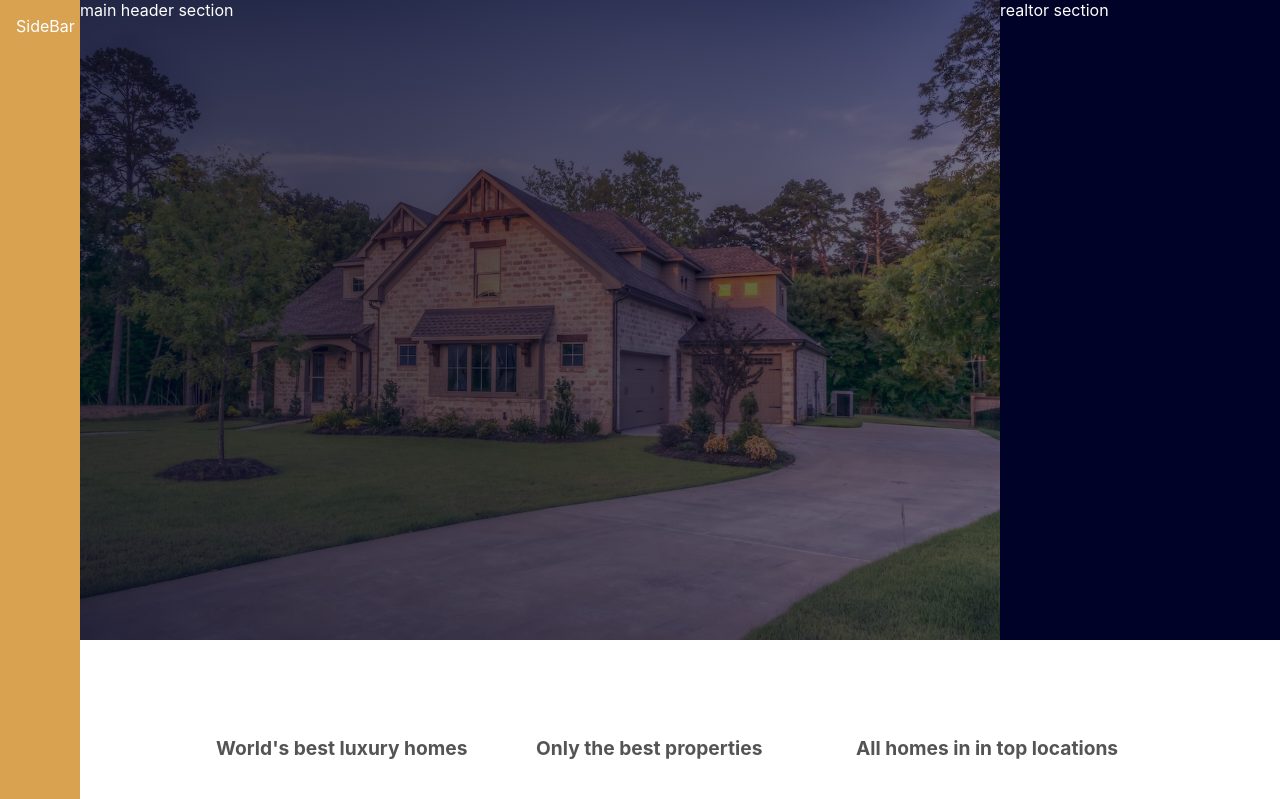
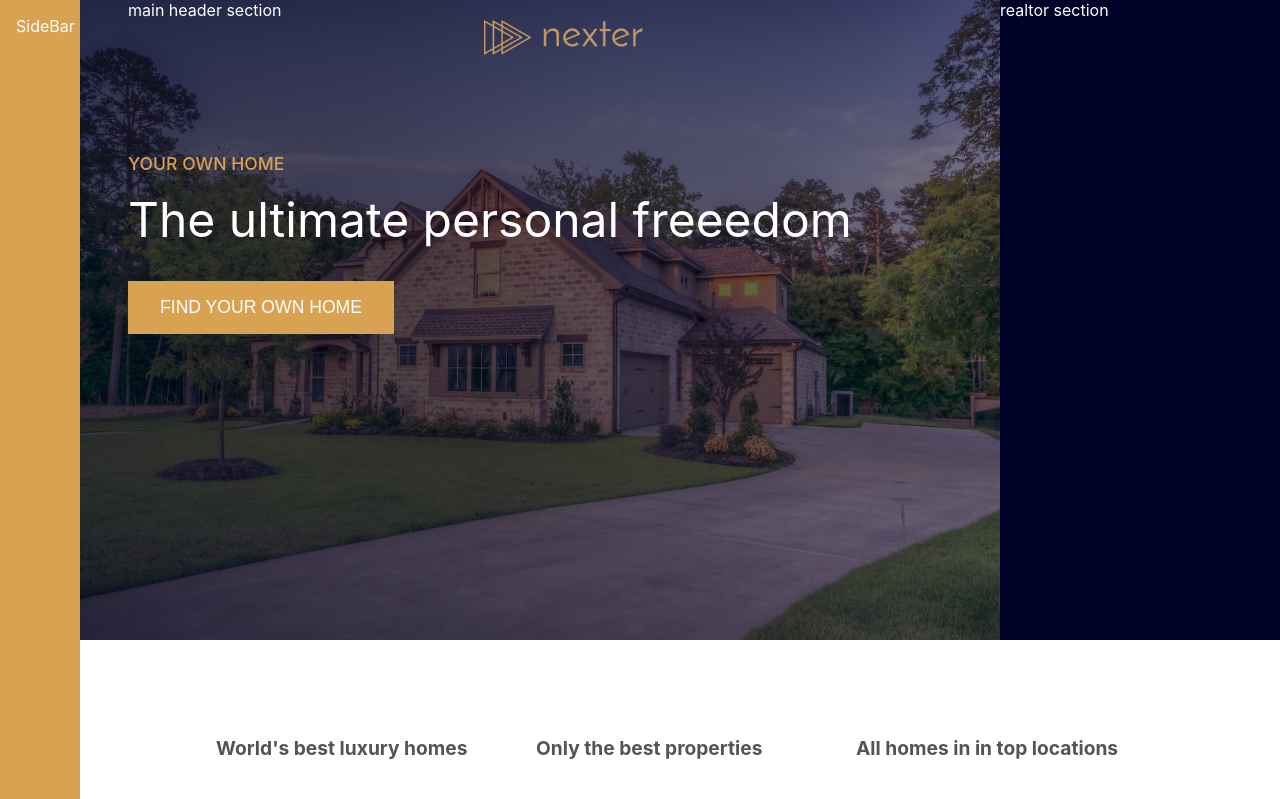
Before and after one commit to ashrofdev/nexter-in-react, a React (Create React App) app: page / in a window 1280 px wide. Shown: the top 799 px of the page. Built offline with nearby package versions, Linux system fonts and the light colour scheme.

Commit message:
improving the header

```diff
--- a/src/App.css
+++ b/src/App.css
@@ -17,6 +17,31 @@
   background-repeat: no-repeat;
   background-position: center;
   grid-row: 1/2;
+  display: flex;
+  flex-direction: column;
+  padding-left: 3rem;
+}
+.head .main .logo {
+  width: 10rem;
+  align-self: center;
+  margin-bottom: 5rem;
+}
+.head .main .heading p {
+  margin-bottom: -1rem;
+  font-size: 1.1rem;
+  color: rgb(216, 162, 81);
+  font-weight: 500;
+}
+.head .main .heading h1 {
+  font-weight: 400;
+  font-size: 3rem;
+}
+.head .main button {
+  padding: 1rem 2rem;
+  font-size: 1.1rem;
+  color: #fff;
+  border: none;
+  background-color: rgb(216, 162, 81);
 }
 .head .realtor {
   grid-column: 7 / -1;
--- a/src/components/Head.js
+++ b/src/components/Head.js
@@ -5,6 +5,12 @@ const Head = () => {
     <div className="head">
       <div className="main">
         main header section
+        <img className="logo" alt="" src={require('./img/logo.png')} />
+        <div className="heading">
+          <p>YOUR OWN HOME</p>
+          <h1>The ultimate personal freeedom</h1>
+          <button>FIND YOUR OWN HOME</button>
+        </div>
       </div>
       <div className="realtor">
         realtor section
```
